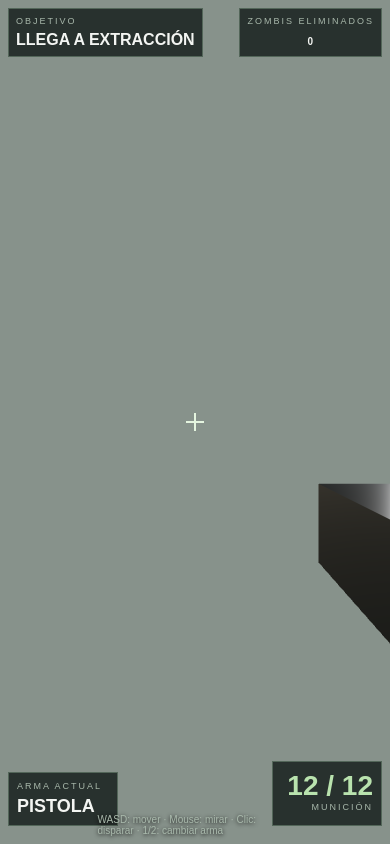
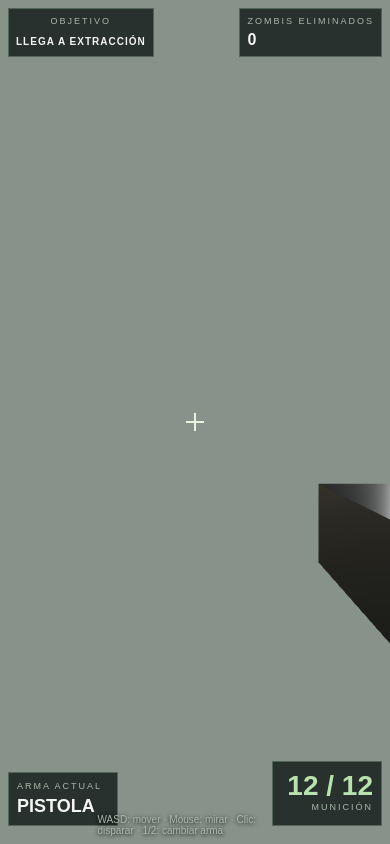
Before and after one commit to ferxxocode/operacion-extraccion, a plain HTML site: page index.html in a window 390 px wide. Both pictures are taken after a click on the button "INICIAR MISIÓN". Drawn offline with nearby package versions, Linux system fonts and the light colour scheme; no server answers.

Commit message:
Adjust HUD layout for updated objective display

```diff
--- a/style.css
+++ b/style.css
@@ -127,11 +127,11 @@ button:hover {
   font-size: 10px;
   color: #a8b8ab;
 }
-.hud-box:nth-child(2) {
+.hud-top .hud-box:first-child {
   text-align: center;
   min-width: 220px;
 }
-.hud-box:nth-child(2) strong {
+.hud-top .hud-box:first-child strong {
   font-size: 13px;
   letter-spacing: 1px;
 }
@@ -209,13 +209,13 @@ button:hover {
     padding: 7px;
     min-width: 75px;
   }
-  .hud-box:nth-child(2) {
+  .hud-top .hud-box:first-child {
     min-width: 120px;
   }
   .hud-box strong {
     font-size: 16px;
   }
-  .hud-box:nth-child(2) strong {
+  .hud-top .hud-box:first-child strong {
     font-size: 10px;
   }
   .hud-bottom {
```
